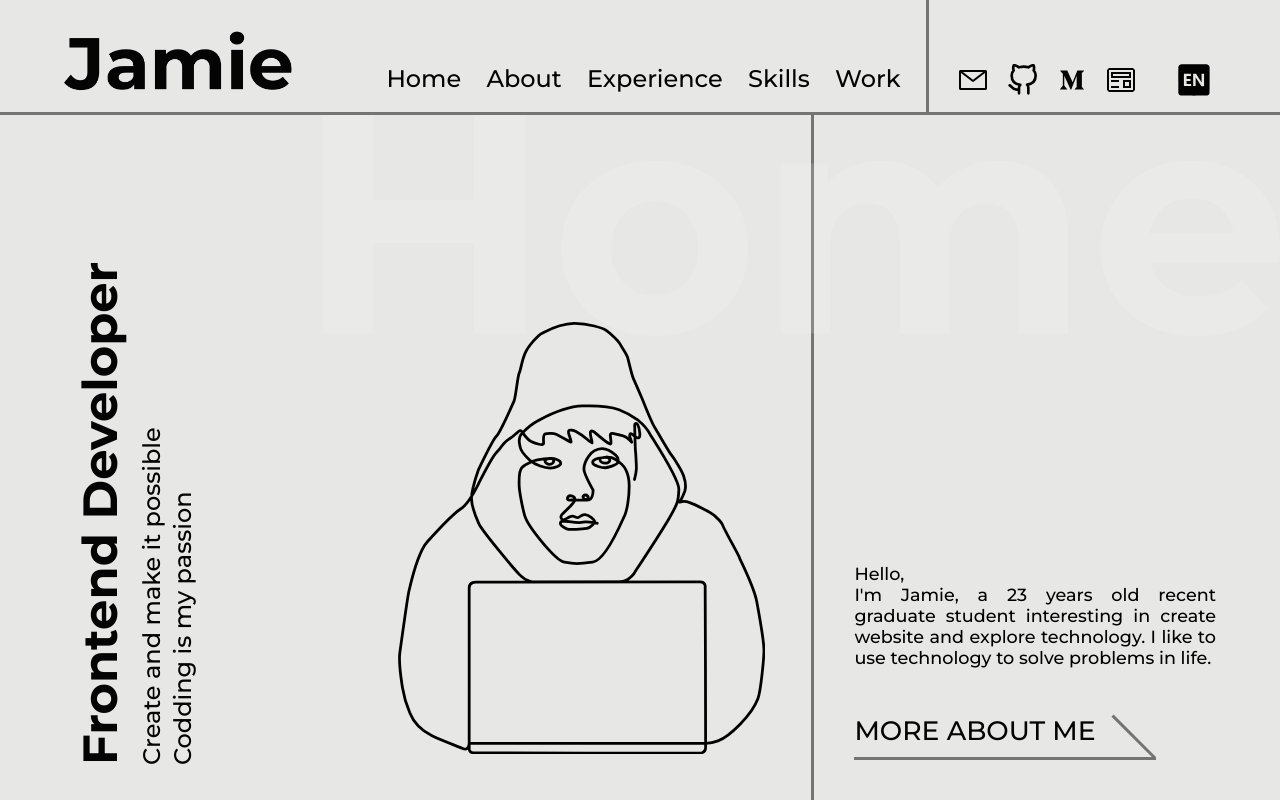
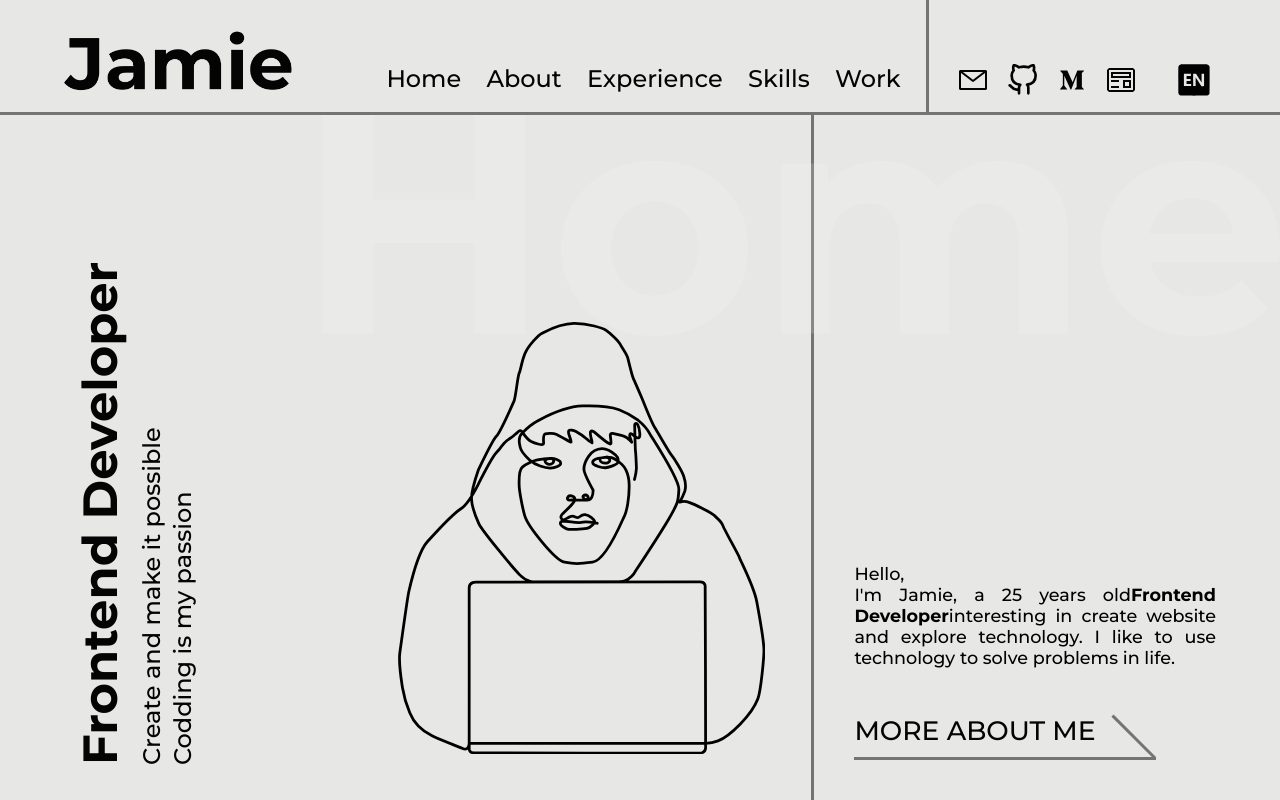
Before and after one commit to tsungyu927/tsungyu927.github.io, a React (Create React App) app: page / in a window 1280 px wide. Shown: the top 800 px of the page. Built offline with nearby package versions, Linux system fonts and the light colour scheme.

Commit message:
chore: update home and prettier setting

```diff
--- a/package.json
+++ b/package.json
@@ -51,6 +51,7 @@
     "eslint-plugin-import": "^2.25.3",
     "eslint-plugin-jsx-a11y": "^6.5.1",
     "eslint-plugin-react": "^7.28.0",
-    "eslint-plugin-react-hooks": "^4.3.0"
+    "eslint-plugin-react-hooks": "^4.3.0",
+    "prettier": "^2.8.7"
   }
 }
--- a/src/container/home/Home.jsx
+++ b/src/container/home/Home.jsx
@@ -24,9 +24,7 @@ function Home() {
       <BigText fileN="Home" isBright />
       <div className="col-1">
         <div className="content">
-          <div className="title">
-            Frontend Developer
-          </div>
+          <div className="title">Frontend Developer</div>
           <div className="subtitle">
             Create and make it possible
             <br />
@@ -42,8 +40,10 @@ function Home() {
           <div className="brief-intro">
             Hello,
             <br />
-            I&#39;m Jamie, a 23 years old recent graduate student interesting in create website and
-            explore technology. I like to use technology to solve problems in life.
+            I&#39;m Jamie, a 25 years old
+            <b>Frontend Developer</b>
+            interesting in create website and explore technology. I like to use technology to solve
+            problems in life.
           </div>
           <div className="more-btn">
             <Button text="MORE ABOUT ME" color="#040404" handleClick={() => handleClick()} />
```
Also changed, not shown: .eslintrc.js, 2 other files (tests, documents, lock files or other folders).
